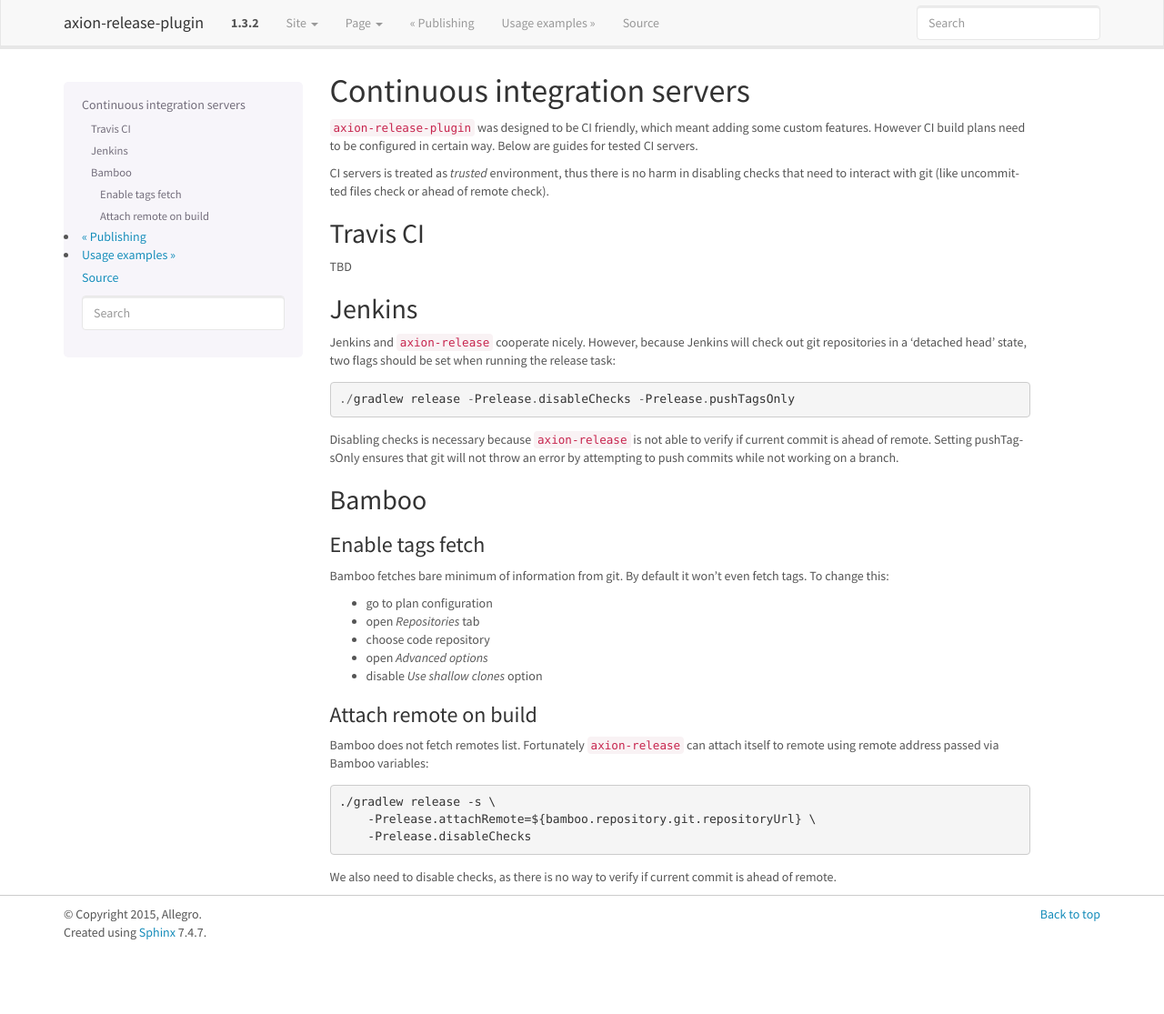
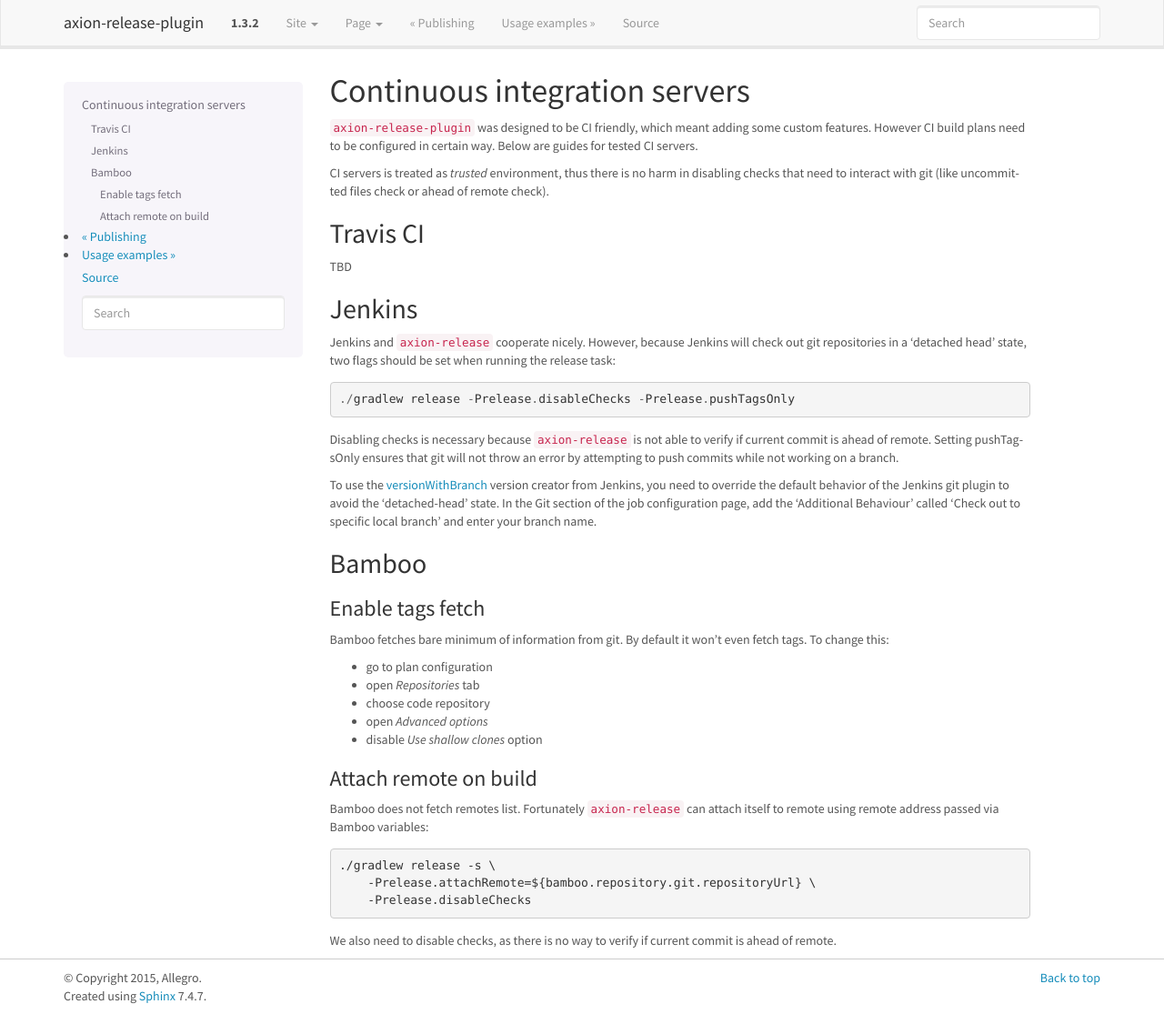
Before and after one commit to allegro/axion-release-plugin, a Sphinx documentation site: the page built from docs/configuration/ci_servers.rst, in a window 1280 px wide and 1115 px high. Shown: the whole window at 91% size. Built offline with Sphinx 7.4.7, drawn with Linux system fonts in a browser that asks for light colours.

Commit message:
Add section on avoiding detached head state for Jenkins

```diff
--- a/docs/configuration/ci_servers.rst
+++ b/docs/configuration/ci_servers.rst
@@ -25,6 +25,8 @@
 Setting pushTagsOnly ensures that git will not throw an error by attempting to push commits while not working
 on a branch.
 
+To use the :ref:`versionWithBranch` version creator from Jenkins, you need to override the default behavior of the Jenkins git plugin to avoid the 'detached-head' state.  In the Git section of the job configuration page, add the 'Additional Behaviour' called 'Check out to specific local branch' and enter your branch name.
+
 Bamboo
 ------
 
--- a/docs/configuration/version.rst
+++ b/docs/configuration/version.rst
@@ -209,6 +209,8 @@
 Per-branch version creators must be closures, there is no support for predefined creators. First match wins, but the order
 depends on collection type used (default for ``[:]`` is LinkedHashMap).
 
+.. _versionWithBranch:
+
 versionWithBranch
 ^^^^^^^^^^^^^^^^^
 
```
